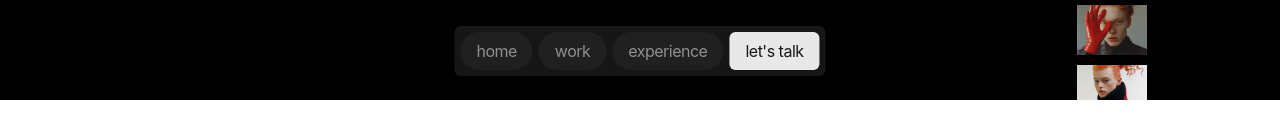
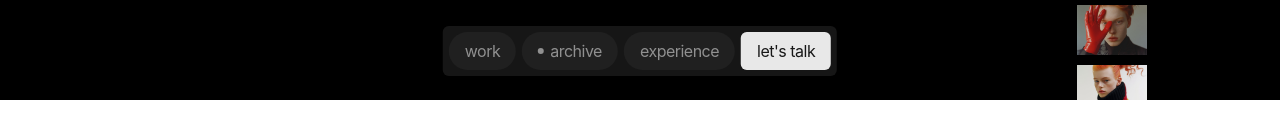
Before and after one commit to rharricharan/portv5, a plain HTML site: page graphic-design.html in a window 1280 px wide. Shown: the part 700-826 px from the top of the page. Drawn offline with nearby package versions, Linux system fonts and the light colour scheme.

Commit message:
adding audio interactions to buttons

```diff
--- a/graphic-design.html
+++ b/graphic-design.html
@@ -66,13 +66,14 @@
         </div>
         <div class="menu-selector">
             <div class="menu-links">
-                <a class="menu-link home-item" href="./index.html" data-text="where you started">
-                    <h3>home</h3>
-                </a>
-                <a class="menu-link work-item" href="./work.html" data-text="selected projects (4)">
+                <a class="menu-link home-item" href="./index.html" data-text="selected projects (4)">
                     <h3>work</h3>
                 </a>
-                <a class="menu-link exp-item" href="./graphic-design.html" data-text="work experience">
+                <a class="menu-link work-item" href="./graphic-design.html" data-text="you're here">
+                    <div class="selector-dot"></div>
+                    <h3>archive</h3>
+                </a>
+                <a class="menu-link exp-item" href="#" data-text="work experience">
                     <h3>experience</h3>
                 </a>
                 <a class="contact-link contact-item" href="./contact.html" data-text="open to full-time/freelance">
--- a/graphic.css
+++ b/graphic.css
@@ -225,6 +225,21 @@ span {
     visibility: visible;
 }
 
+.work-item {
+    display: flex;
+    flex-direction: row;
+    justify-content: center;
+    align-items: center;
+    gap: 6px;
+}
+
+.selector-dot {
+    width: 6px;
+    height: 6px;
+    border-radius: 200px;
+    background-color: rgba(255, 255, 255, 0.5);
+}
+
 .custom-cursor {
     position: fixed;
     top: 0px;
--- a/index.html
+++ b/index.html
@@ -23,6 +23,8 @@
         <div class="block"></div>
       </div>
     </div>
+
+    <audio id="hoverSound" src="sounds/mechanical.wav"></audio>
 
     <!-- Cursor Object -->
     <div class="custom-cursor"><span class="cursor-text">(scroll)</span></div>
@@ -52,16 +54,17 @@
       </section>
       <div class="menu-selector">
         <div class="menu-links">
-          <a class="menu-link home-item" href="./index.html" data-text="you're here">
-            <h3>home</h3>
-          </a>
-          <a class="menu-link work-item" data-text="selected projects (4)">
+          <a class="menu-link home-item sound" href="./index.html" data-text="you're here">
+            <div class="selector-dot"></div>
             <h3>work</h3>
           </a>
-          <a class="menu-link exp-item" href="./graphic-design.html" data-text="work experience">
+          <a class="menu-link work-item sound" href="./graphic-design.html" data-text="graphic design work">
+            <h3>archive</h3>
+          </a>
+          <a class="menu-link exp-item sound" href="#" data-text="work experience">
             <h3>experience</h3>
           </a>
-          <a class="contact-link contact-item" data-text="open to full-time/freelance">
+          <a class="contact-link contact-item sound" data-text="open to full-time/freelance">
             <h3>let's talk</h3>
           </a>
         </div>
@@ -73,5 +76,6 @@
     <script src="./script.js" type="module"></script>
     <script src="./transition.js"></script>
     <script src="cursor.js"></script>
+    <script src="hoverSoundInteraction.js"></script>
   </body>
 </html>
--- a/styles.css
+++ b/styles.css
@@ -201,6 +201,21 @@ section {
   position: absolute;
 }
 
+.home-item {
+  display: flex;
+  flex-direction: row;
+  justify-content: center;
+  align-items: center;
+  gap: 6px;
+}
+
+.selector-dot {
+  width: 6px;
+  height: 6px;
+  border-radius: 200px;
+  background-color: rgba(255, 255, 255, 0.5);
+}
+
 /* transition */
 .transition {
   position: fixed;
```
Also changed, not shown: hoverSoundInteraction.js (added, +11 -0 lines), 3 other files.
